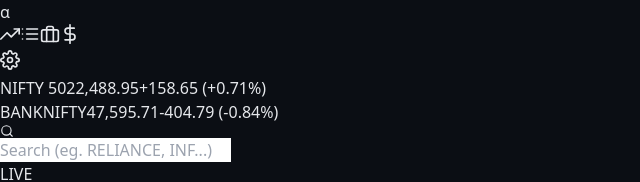
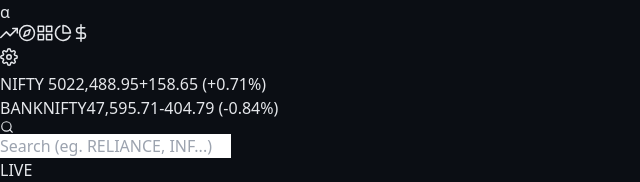
Before and after one commit to Prashantk28/alphatrade-pro, a React (Vite) app: page / in a window 1280 px wide. Shown: the top 182 px of the page, without its empty margins (0-640 px from the left). Built offline with nearby package versions, Linux system fonts and the light colour scheme.

Commit message:
Fix Sidebar navigation tab switching and set default active tab to explore

```diff
--- a/src/App.jsx
+++ b/src/App.jsx
@@ -9,7 +9,7 @@ import ExploreDiscover from './components/ExploreDiscover';
 
 export default function App() {
   const [selectedStock, setSelectedStock] = useState('RELIANCE');
-  const [activeTab, setActiveTab] = useState('chart'); // 'chart' किवा 'explore'
+  const [activeTab, setActiveTab] = useState('explore'); // 'chart' किवा 'explore'
   const [isModalOpen, setIsModalOpen] = useState(false);
   const [modalType, setModalType] = useState('BUY');
   const [selectedTimeframe, setSelectedTimeframe] = useState('1D');
--- a/src/Sidebar.jsx
+++ b/src/Sidebar.jsx
@@ -1,29 +1,70 @@
 import React from 'react';
-import { FiTrendingUp, FiList, FiBriefcase, FiDollarSign, FiSettings } from 'react-icons/fi';
+import { FiTrendingUp, FiCompass, FiPieChart, FiDollarSign, FiSettings, FiGrid } from 'react-icons/fi';
 
-export default function Sidebar() {
+export default function Sidebar({ activeTab, setActiveTab }) {
   return (
-    <div className="w-14 bg-[#131B2A] border-r border-[#1E2638] flex flex-col items-center py-4 space-y-6">
-      <div className="w-8 h-8 bg-purple-600 rounded-lg flex items-center justify-center font-bold text-white">
-        α
+    <div className="w-14 bg-[#0F141C] border-r border-[#1E2638] flex flex-col items-center py-4 justify-between h-full z-20 select-none">
+      {/* Top Logo */}
+      <div className="flex flex-col items-center space-y-6">
+        <div
+          onClick={() => setActiveTab('chart')}
+          className="w-8 h-8 rounded-lg bg-purple-600 flex items-center justify-center text-white font-bold cursor-pointer hover:opacity-90 transition"
+        >
+          α
+        </div>
+
+        {/* Navigation Icons */}
+        <div className="flex flex-col space-y-4 text-gray-400">
+          {/* Chart Icon */}
+          <button
+            title="Trading Chart"
+            onClick={() => setActiveTab('chart')}
+            className={`p-2 rounded-xl transition ${activeTab === 'chart' ? 'bg-[#1E2638] text-purple-400' : 'hover:text-white hover:bg-[#131B2A]'}`}
+          >
+            <FiTrendingUp size={18} />
+          </button>
+
+          {/* Discover / Ideas Icon */}
+          <button
+            title="Discover & Ideas"
+            onClick={() => setActiveTab('explore')}
+            className={`p-2 rounded-xl transition relative ${activeTab === 'explore' ? 'bg-[#1E2638] text-purple-400' : 'hover:text-white hover:bg-[#131B2A]'}`}
+          >
+            <FiCompass size={18} />
+            <span className="absolute top-1 right-1 w-2 h-2 bg-emerald-500 rounded-full animate-pulse"></span>
+          </button>
+
+          {/* Dashboard Icon */}
+          <button
+            title="Markets Overview"
+            onClick={() => setActiveTab('explore')}
+            className="p-2 rounded-xl hover:text-white hover:bg-[#131B2A] transition"
+          >
+            <FiGrid size={18} />
+          </button>
+
+          {/* Holdings / Portfolio Icon */}
+          <button
+            title="Portfolio"
+            className="p-2 rounded-xl hover:text-white hover:bg-[#131B2A] transition"
+          >
+            <FiPieChart size={18} />
+          </button>
+
+          {/* Funds Icon */}
+          <button
+            title="Funds"
+            className="p-2 rounded-xl hover:text-white hover:bg-[#131B2A] transition"
+          >
+            <FiDollarSign size={18} />
+          </button>
+        </div>
       </div>
-      <nav className="flex flex-col space-y-4 text-gray-400">
-        <button className="p-2 hover:bg-[#1E2638] hover:text-purple-400 rounded-md active text-purple-400">
-          <FiTrendingUp size={20} />
-        </button>
-        <button className="p-2 hover:bg-[#1E2638] hover:text-purple-400 rounded-md">
-          <FiList size={20} />
-        </button>
-        <button className="p-2 hover:bg-[#1E2638] hover:text-purple-400 rounded-md">
-          <FiBriefcase size={20} />
-        </button>
-        <button className="p-2 hover:bg-[#1E2638] hover:text-purple-400 rounded-md">
-          <FiDollarSign size={20} />
-        </button>
-      </nav>
-      <div className="mt-auto">
-        <button className="p-2 hover:bg-[#1E2638] text-gray-400 rounded-md">
-          <FiSettings size={20} />
+
+      {/* Bottom Settings Icon */}
+      <div className="text-gray-400">
+        <button title="Settings" className="p-2 rounded-xl hover:text-white hover:bg-[#131B2A] transition">
+          <FiSettings size={18} />
         </button>
       </div>
     </div>
```
